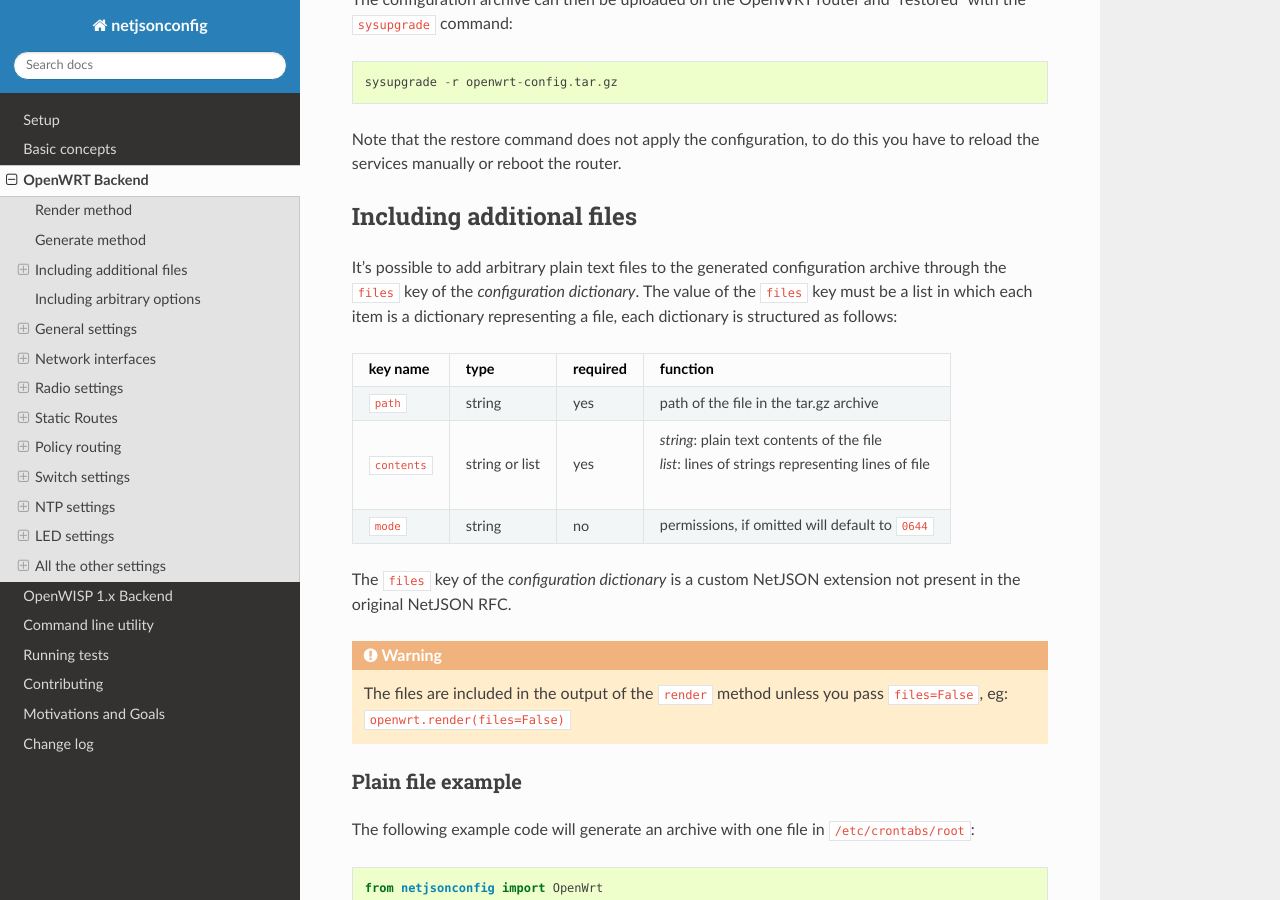
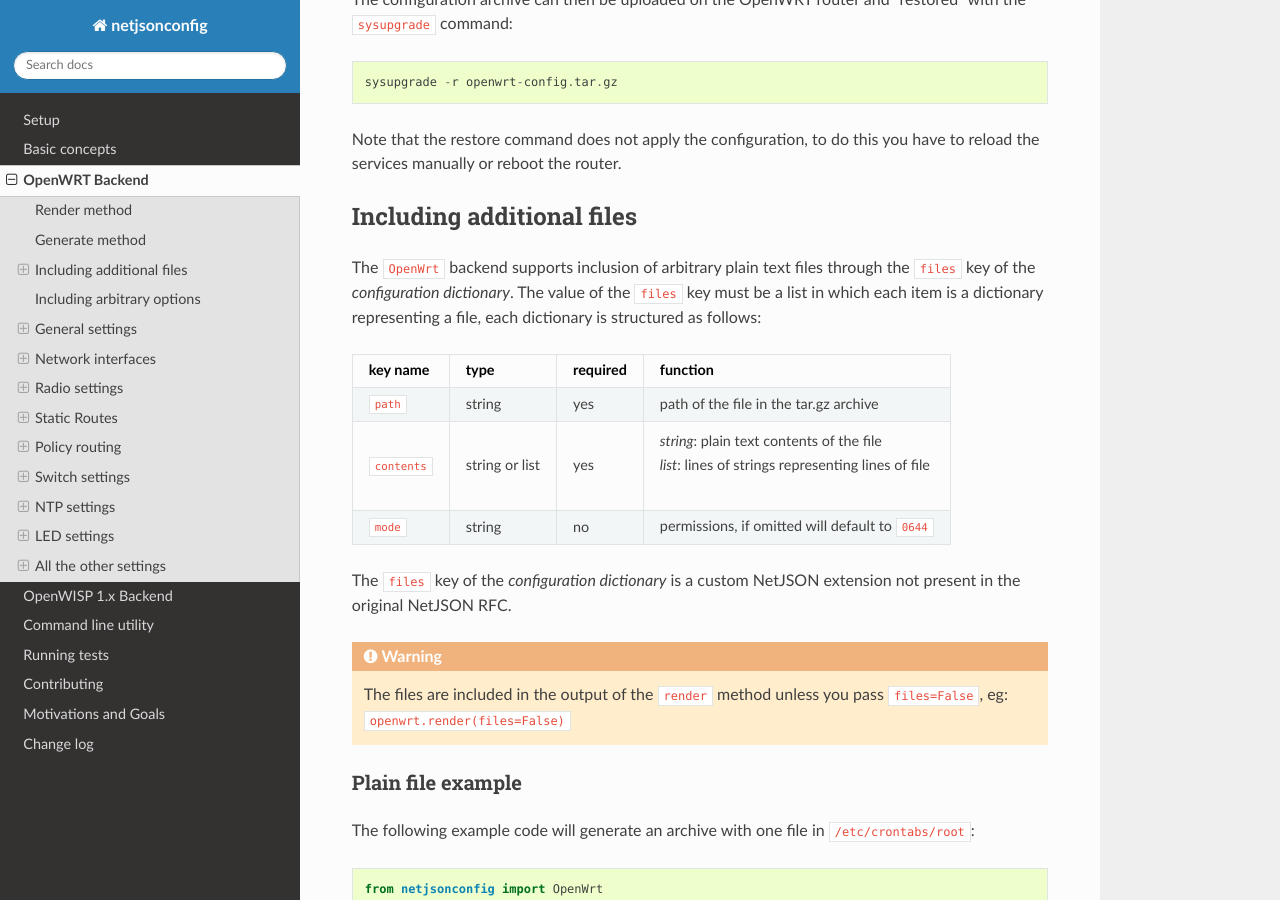
Before and after one commit to openwisp/netjsonconfig, a Sphinx documentation site: the page built from docs/source/backends/openwrt.rst, in a window 1280 px wide and 900 px high, scrolled down 1916 px. Built offline with Sphinx 7.4.7 and the Read the Docs theme 2.0.0, drawn with Linux system fonts in a browser that asks for light colours.

Commit message:
[docs] Improved docs for OpenWrt "Including additional files"

```diff
--- a/docs/source/backends/openwrt.rst
+++ b/docs/source/backends/openwrt.rst
@@ -103,10 +103,10 @@
 Including additional files
 --------------------------
 
-It's possible to add arbitrary plain text files to the generated configuration archive through
-the ``files`` key of the *configuration dictionary*. The value of the ``files`` key must be a
-list in which each item is a dictionary representing a file, each dictionary is structured as
-follows:
+The ``OpenWrt`` backend supports inclusion of arbitrary plain text files through
+the ``files`` key of the *configuration dictionary*. The value of the ``files``
+key must be a list in which each item is a dictionary representing a file, each
+dictionary is structured as follows:
 
 +-------------------+----------------+----------+----------------------------------------------------------+
 | key name          | type           | required |function                                                  |
```
